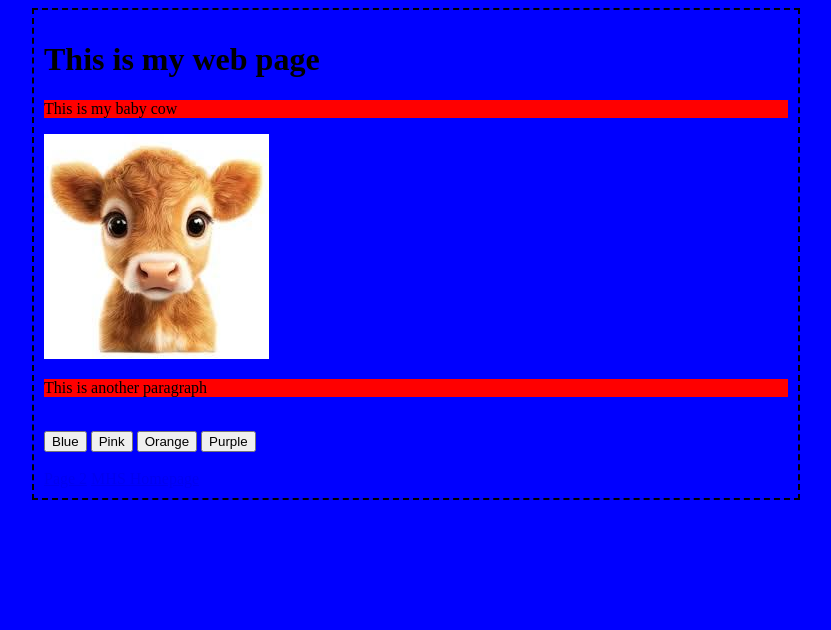
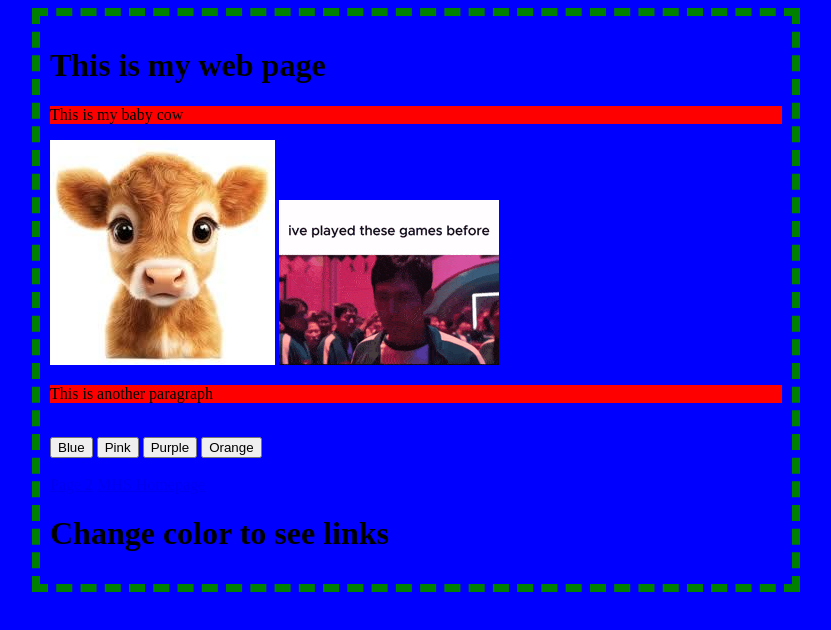
Before and after one commit to UmitAvci2/index.html, a plain HTML site: page index.html in a window 1280 px wide. Shown: the whole page, without its empty margins (224-1055 px from the left). Drawn offline with Linux system fonts and the light colour scheme.

Commit message:
Update index.html

```diff
--- a/index.html
+++ b/index.html
@@ -13,7 +13,7 @@
                 background-color: blue;
                 margin-left: 20%;
                 margin-right: 20%;
-                border: 2px dashed black;
+                border: 8px dashed green;
                 padding: 10px 10px 10px 10px;
                 }
             p{
@@ -26,14 +26,17 @@
         <h1>This is my web page</h1>
         <p>This is my baby cow</p>
         <img src="babyCow.jpeg">
+        <img src="Squid.gif">
         <p>This is another paragraph</p>
         <br>
         <button type = "button" onclick="changeBG('blue');">Blue</button>
         <button type = "button" onclick="changeBG('pink');">Pink</button>
+        <button type = "button" onclick="changeBG('purple');">Purple</button>
         <button type = "button" onclick="changeBG('orange');">Orange</button>
-        <button type = "button" onclick="changeBG('purple');">Purple</button>
+
         <br><br>
         <a href="page2.html">Page 2</a>
         <a href="https://mohigans.mono.k12.wv.us" target="_blank">MHS Homepage</a>
+        <h1>Change color to see links</h1>
     </body>
 </html>
```
